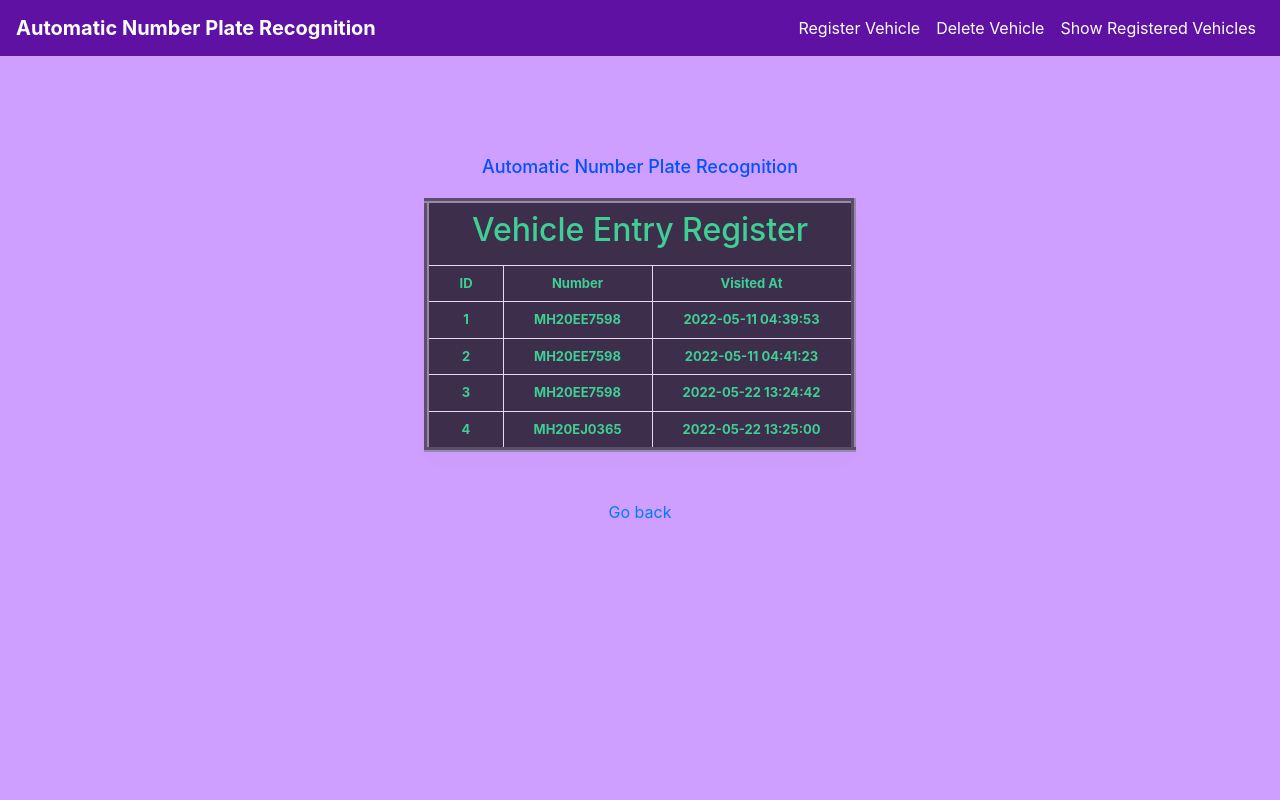
After one commit to sanjayram97/ANPR, a Flask app: page /visitors in a window 1280 px wide. The commit adds this page. Run offline with Flask 2, Linux system fonts and the light colour scheme; data comes from the database, SQL or seed files in the repository; both versions use the stored data as it was after the commit; some libraries are stand-ins or nearby versions.

Commit message:
'second'

```diff
--- a/app.py
+++ b/app.py
@@ -3,6 +3,7 @@ from werkzeug.utils import secure_filename
 from program import *
 from myproject import app, db
 from myproject.models import NumberPlate
+from myproject.models import visitednumbers
 import sqlite3
 import os
 basedir = os.path.abspath(os.path.dirname(__file__))
@@ -14,16 +15,35 @@ def home():
 @app.route('/uploader', methods = ['GET', 'POST'])
 def upload_file():
    if request.method == 'POST':
-      f = request.files['file']
-      file_name = 'uploads/'+str(secure_filename(f.filename))
-      f.save(file_name)
-      print('file saved', os.path.join(basedir, 'uploads', str(secure_filename(f.filename))))
-      file_name = os.path.join(basedir, 'uploads', str(secure_filename(f.filename)))
-      x = search_number_plate(file_name)
-      print('file uploaded successfully')
-      return render_template('button1.html', x = x)
+        f = request.files['file']
+        file_name = 'uploads/'+str(secure_filename(f.filename))
+        f.save(file_name)
+        print('file saved', os.path.join(basedir, 'uploads', str(secure_filename(f.filename))))
+        file_name = os.path.join(basedir, 'uploads', str(secure_filename(f.filename)))
+        x = search_number_plate(file_name)
+        y = print_number_plate(file_name)
+        print(y)
+
+        print('file uploaded successfully')
+
+        with sqlite3.connect("visitor.db") as con:
+            cur = con.cursor()
+            cur.execute("INSERT into Visitors (Number) values (?)",[y])
+            con.commit()
+            msg = "Visitor successfully Added"
+        return render_template('button1.html', x = x)
 
 
+@app.route('/visitors', methods=['GET', 'POST'])
+def visitors_list():
+    con = sqlite3.connect("visitor.db")
+    con.row_factory = sqlite3.Row
+    cur = con.cursor()
+    #cur.execute("DELETE FROM Visitors WHERE Number='a'")
+    #con.commit()
+    cur.execute("SELECT ROW_NUMBER() OVER (ORDER BY Number) AS Id, Number, Visited_at FROM Visitors")
+    rows = cur.fetchall()
+    return render_template("view.html",rows = rows)
 
 
 @app.route('/register', methods=['GET', 'POST'])
--- /dev/null
+++ b/myproject/templates/view.html
@@ -0,0 +1,154 @@
+<!DOCTYPE html>
+<html>
+    <head>
+        <link rel="stylesheet" href="https://maxcdn.bootstrapcdn.com/bootstrap/4.5.2/css/bootstrap.min.css">
+
+  <!-- jQuery library -->
+  <script src="https://ajax.googleapis.com/ajax/libs/jquery/3.5.1/jquery.min.js"></script>
+
+  <!-- Popper JS -->
+  <script src="https://cdnjs.cloudflare.com/ajax/libs/popper.js/1.16.0/umd/popper.min.js"></script>
+
+  <!-- Latest compiled JavaScript -->
+  <script src="https://maxcdn.bootstrapcdn.com/bootstrap/4.5.2/js/bootstrap.min.js"></script>
+  <meta name="viewport" content="width=device-width, initial-scale=1">
+
+  <link rel="preconnect" href="https://fonts.gstatic.com">
+  <link href="https://fonts.googleapis.com/css2?family=JetBrains+Mono:wght@100;400&display=swap" rel="stylesheet">
+  <link rel="stylesheet" href="https://cdnjs.cloudflare.com/ajax/libs/font-awesome/4.7.0/css/font-awesome.min.css">
+
+        <style>
+  *{
+      margin:0;
+      padding:0;
+      box-sizing:border-box;
+  }
+
+  .navbar
+  {
+      width:100%;
+      white-space:nowrap;
+      background-color: #5E11A3;
+  }
+  .main_div
+  {
+      width:100%;
+      height:100vh;
+
+  }
+  *{
+      margin:0;
+      padding:0;
+     box-sizing:border-box;
+  }
+  .display_table
+  {
+      width:100vw;
+      height:100vh;
+      display:flex;
+      flex-direction:column;
+      justify-content: center;
+      text-align:center;
+  }
+  .center_div
+  {
+      width:90vw;
+      height:80vh;
+      background-image:url('images/2.jpg');
+      background-repeat:no-repeat;
+      background-size:100%;
+      padding:20px 0 0 0;
+      box-shadow:0 10px 20px 0 rgba(0,0,0,0.03);
+      border-radius:10px;
+      margin-left:30px;
+  }
+  h1
+  {
+      font-size:18px;
+      color:#000;
+      text-align:center;
+      margin-top:-20px;
+      margin-bottom:20px;
+  }
+  table
+  {
+      border-collapse:collapse;
+      background-color:black;
+      box-shadow:0 10px 20px 0 rgba(0,0,0,0.03);
+      border-radius: 10px;
+      border-collapse:collapse;
+      table-layout:fixed;
+      opacity:0.7;
+      color:#F7CC1A;
+      font-weight:bold;
+      margin:auto;
+  }
+  th,td
+  {
+    border:1px solid #f2f2f2;
+     padding:8px 30px;
+    text-align:center;
+    opacity:0.9;
+    color:#04FB73 ;
+  }
+  th{
+      text-transform:uppercase;
+      font-weight:500;
+  }
+  td
+  {
+      font-size:13px;
+  }
+
+        </style>
+     </head>
+
+<body  style="background-color: #CF9FFF;">
+    <div class="main_div">
+
+        <div class="navbar navbar-expand-md">
+
+         <a href="http://127.0.0.1:5000/" class="navbar-brand font-weight-bold text-white text-center">Automatic Number Plate Recognition</a>
+         <button class="navbar-toggler text-white " type="button" data-toggle="collapse" data-target="#collapsenavbar">
+         <span class="navbar-toggler-icon" style="background:white;"></span>
+         </button>
+
+          <div class="collapse navbar-collapse text-center" id="collapsenavbar">
+             <ul class="navbar-nav ml-auto">
+                 <li class="nav-item">
+                     <a href="http://127.0.0.1:5000/register" class="nav-link text-white">Register Vehicle</a></li>
+                 <li class="nav-item">
+                     <a href="http://127.0.0.1:5000/deleterow" class="nav-link text-white">Delete Vehicle</a></li>
+                 <li class="nav-item">
+                     <a href="http://127.0.0.1:5000/viewnumbersreg" class="nav-link text-white">Show Registered Vehicles</a></li>
+                  </ul>
+           </div>
+        </div>
+        <center><h1 style="margin-top: 100px;color: rgb(0, 81, 255);">Automatic Number Plate Recognition</h1><center></center>
+
+<table border=5>
+    <tr>
+        <td colspan="3"><center><h2>Vehicle Entry Register</h2></center></td>
+     </tr>
+    <tr>
+        <td>ID</td>
+        <td>Number</td>
+        <td>Visited At</td>
+    </tr>
+
+    {% for row in rows %}
+
+        <tr>
+            <td>{{row["Id"]}}</td>
+            <td>{{row["Number"]}}</td>
+            <td>{{row["Visited_at"]}}</td>
+        </tr>
+
+    {% endfor %}
+</table>
+<br><br>
+
+<a href="/">Go back</a>
+
+</body>
+</html>
--- a/program.py
+++ b/program.py
@@ -190,7 +190,7 @@ def search_number_plate(file_name):
         if i not in reg_users:
             # send notification
             server= smtplib.SMTP_SSL("smtp.gmail.com",465)
-            server.login("xyz56518@gmail.com","Saran8400!")
+            server.login("xyz56518@gmail.com","saran2000!")
             server.sendmail("xyz56518@gmail.com",
                             "sarveshsivakumar2000@gmail.com",
                             "Unauthorised vehicle number "+i+" has entered the apartments")
@@ -204,4 +204,40 @@ def search_number_plate(file_name):
         else:
             print(i, '    -----    is registered')
             return str(i)+'    -----    is registered'
-    # return i
+    return i
+
+def print_number_plate(file_name):
+    array=[]
+    print('In function')
+    print(file_name)
+    print('In function')
+    conn = sqlite3.connect('myproject/data.sqlite')
+    cur = conn.cursor()
+    cur.execute("select distinct reg_number from number_plate")
+    registered_numbers = cur.fetchall()
+    df = pd.DataFrame(registered_numbers)
+    df.columns = ['Registered']
+    reg_users = df['Registered'].tolist()
+    conn.close()
+
+    dir_1 = os.path.join(dir, file_name)
+    print('check')
+    print(dir_1)
+    # for img in glob.glob(dir_1) :
+    img=cv2.imread(file_name)
+
+    img2 = cv2.resize(img, (600, 600))
+    cv2.imshow("Image of car ",img2)
+    cv2.waitKey(1000)
+    cv2.destroyAllWindows()
+
+
+    number_plate=number_plate_detection(img)
+    res2 = str("".join(re.split("[^a-zA-Z0-9]*", number_plate)))
+    res2=res2.upper()
+    print(res2)
+
+    array.append(res2)
+    print('Number detected', array)
+
+    return res2
```
Also changed, not shown: VisitorsDB.py (added, +9 -0 lines), myproject/models.py (+7 -1 lines), myproject/templates/home.html (+13 -3 lines), package.json (added, +7 -0 lines), requirements.txt (added, +383 -0 lines), VisitorsDB.db (added), myproject/data.sqlite, myproject/datav.db (added), myproject/templates/Icons/icon-number-plate_white.jpg (added), myproject/templates/Icons/icon_ANPR.png (added), package-lock.json (added), test.db (added), visitor.db (added), 1 other file.
